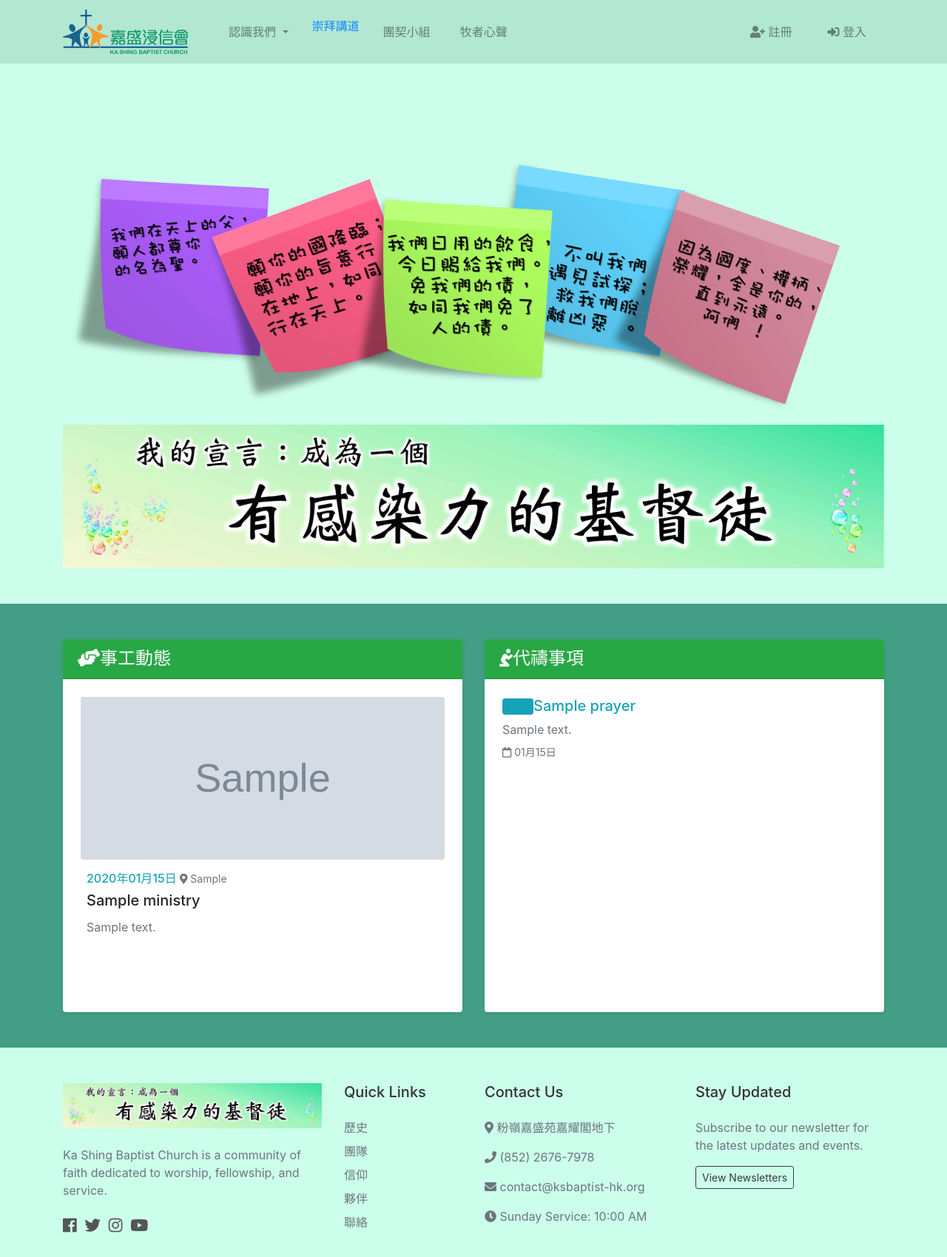
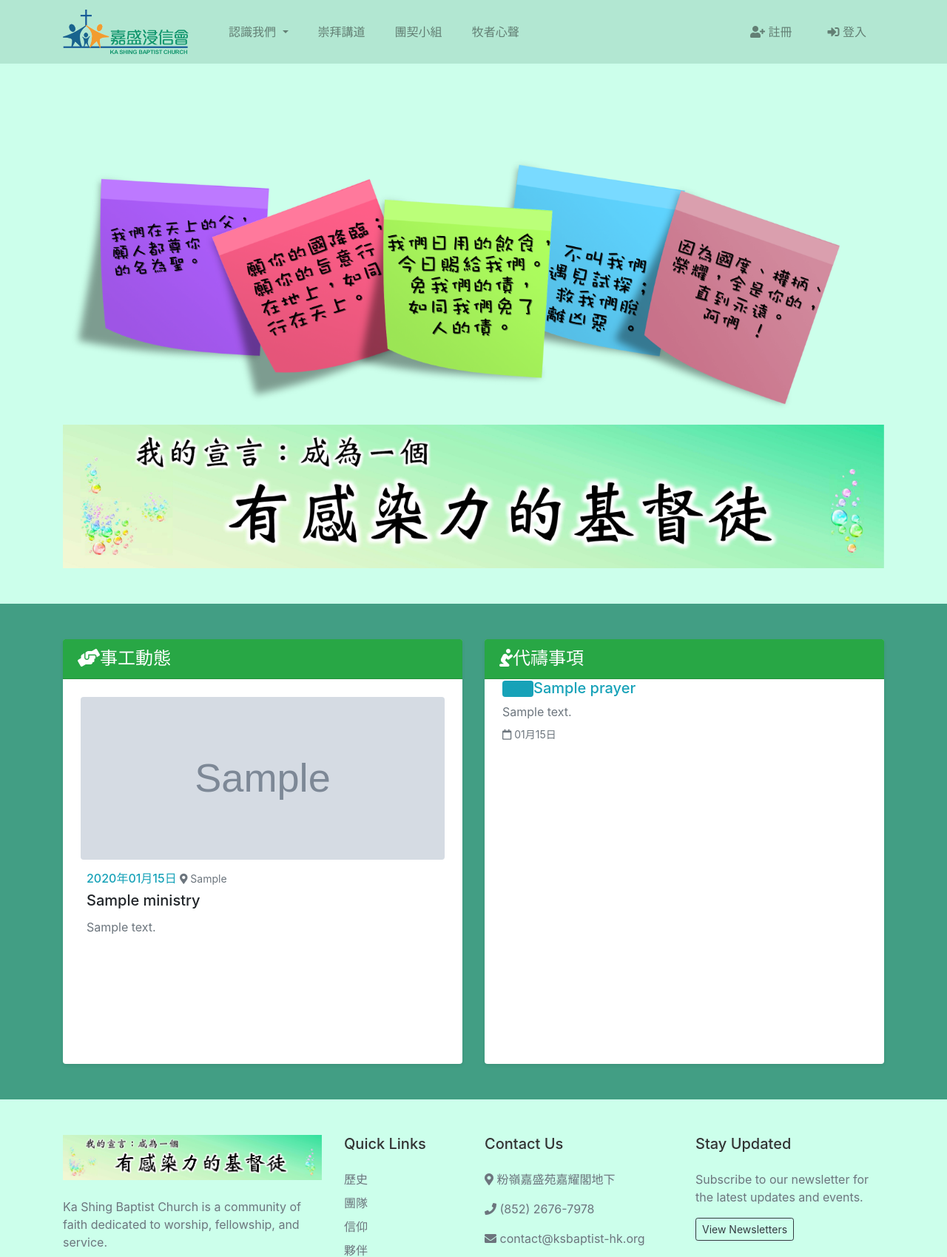
Before and after one commit to rayto1224/ksbc-web, a Django app: page / in a window 1280 px wide. Shown: the top 1699 px of the page at 74% size. Run offline with Django 5.2, Linux system fonts and the light colour scheme; tables that the repository leaves empty hold one stand-in row (values such as "Sample post"); grey boxes marked "Sample" are stand-in pictures; some libraries are stand-ins or nearby versions.

Commit message:
version on 0126

```diff
--- a/indexes/views.py
+++ b/indexes/views.py
@@ -16,7 +16,7 @@ def home_page(request):
     # 2. 獲取代禱事項
     recent_prayers = Prayer.objects.filter(
         is_active=True
-    ).order_by('-is_urgent', '-display_date')[:3]
+    ).order_by('-is_urgent', '-display_date')[:]
 
     # 3. 獲取即將到來的活動（可選）
     today = timezone.now().date()
--- a/templates/indexes/home.html
+++ b/templates/indexes/home.html
@@ -32,7 +32,7 @@
                             <i class="fas fa-hands-helping me-2"></i>事工動態
                         </h4>
                     </div>
-                    <div class="card-body p-4" style="height: 450px; overflow-y: hidden;">
+                    <div class="card-body p-4" style="height: 520px; overflow-y: hidden;">
                         {% if recent_ministries %}
                             <div id="ministryCarousel"
                                     class="carousel slide h-100"
@@ -75,7 +75,7 @@
                                     {% endfor %}
                                 </div>
 
-                                <!-- optional cancel , useless-->
+                                <!-- optional
                                 {% if recent_ministries|length > 1 %}
                                 <button class="carousel-control-prev"
                                         type="button"
@@ -87,7 +87,7 @@
                                     <span class="carousel-control-next-icon" aria-hidden="true" style="filter: invert(1);"></span>
                                 </button>
                                 {% endif %}
-                                <!-- optional cancel , useless-->
+                                optional cancel , useless-->
                             </div>
                         {% else %}
                             <div class="h-100 d-flex align-items-center justify-content-center">
@@ -106,11 +106,11 @@
                         </h4>
                     </div>
                     <div class="card-body p-0">
-                        <div class="prayer-scroll px-4 py-4" style="height: 450px; overflow-y: auto;">
+                        <div class="prayer-scroll px-4 py-20" style="height: 520px; overflow-y: auto;">
                             {% if recent_prayers %}
                                 <div class="prayer-list">
                                     {% for prayer in recent_prayers %}
-                                    <div class="prayer-item mb-4 pb-3 {% if not forloop.last %}border-bottom{% endif %}">
+                                    <div class="prayer-item mb-4 pb-5 {% if not forloop.last %}border-bottom{% endif %}">
                                         {% if prayer.is_urgent %}
                                         <div class="d-flex justify-content-between align-items-start mb-2">
                                             <h5 class="text-info mb-0">
@@ -122,7 +122,7 @@
                                         {% endif %}
 
                                         <div class="prayer-content">
-                                            <p class="mb-2 text-secondary">{{ prayer.content|truncatechars:120 }}</p>
+                                            <p class="mb-2 text-secondary">{{ prayer.content|truncatechars:600 }}</p>
                                         </div>
 
                                         <small class="text-muted">
--- a/templates/partials/_navbar.html
+++ b/templates/partials/_navbar.html
@@ -33,7 +33,7 @@
 
         <!-- worship -->
         <li {% if '/worship/' == request.path %} class="nav-item active mr-4" {% else %} class="nav-item mr-4" {% endif %}>
-        <a href="{% url 'worships:worships' %}">崇拜講道</a>
+        <a class="nav-link" href="{% url 'worships:worships' %}">崇拜講道</a>
         </li>
 
         <!-- fellowship -->
```
